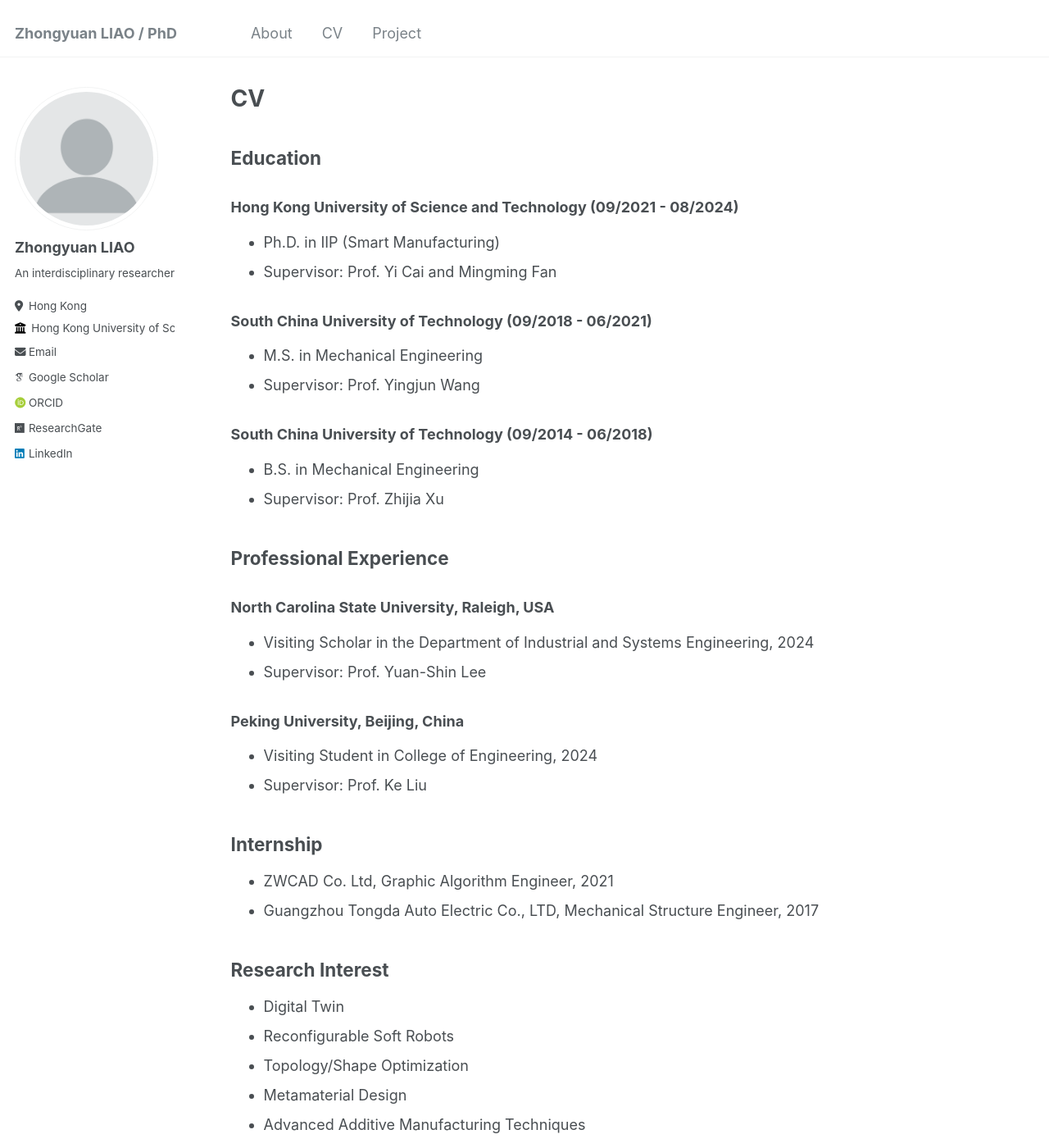
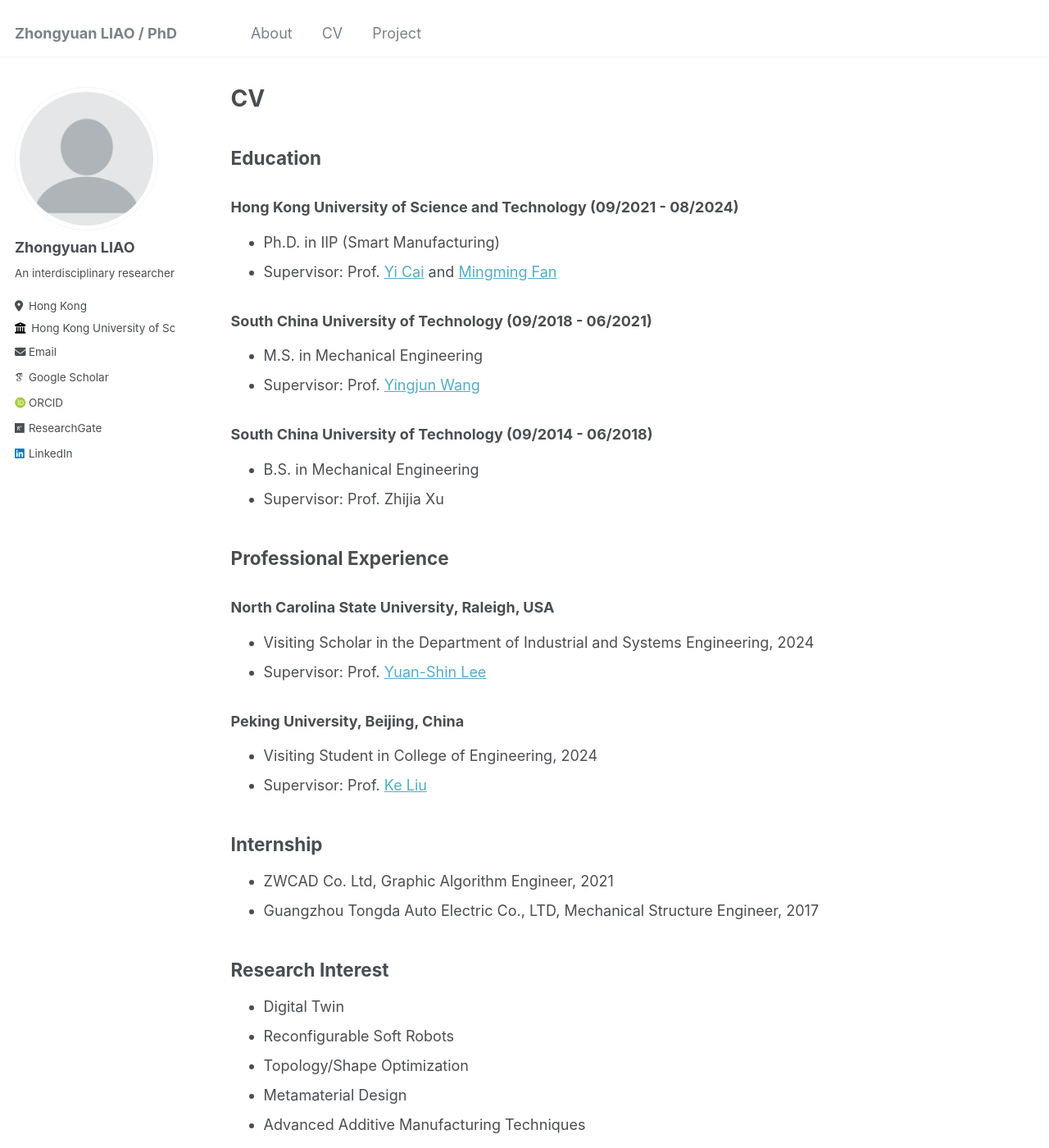
Before and after one commit to yuanzero/yuanzero.github.io, a Jekyll site: the page built from _pages/cv.md, in a window 1280 px wide and 1400 px high. Shown: the whole window at 82% size. Built offline with Jekyll 4.4.1, drawn with Linux system fonts in a browser that asks for light colours; some web fonts are replaced; some of the changed lines change nothing that is shown.

Commit message:
Update cv.md

```diff
--- a/_pages/cv.md
+++ b/_pages/cv.md
@@ -13,11 +13,11 @@ redirect_from:
 ## Education
 ### Hong Kong University of Science and Technology (09/2021 - 08/2024)
 - Ph.D. in IIP (Smart Manufacturing)
-- Supervisor: Prof. Yi Cai and Mingming Fan
+- Supervisor: Prof. [Yi Cai](https://facultyprofiles.hkust-gz.edu.cn/faculty-personal-page/CAI-Yi/yicai) and [Mingming Fan](https://www.mingmingfan.com/)
 
 ### South China University of Technology (09/2018 - 06/2021)
 - M.S. in Mechanical Engineering
-- Supervisor: Prof. Yingjun Wang
+- Supervisor: Prof. [Yingjun Wang](https://www.yingjun.group/75)
 
 ### South China University of Technology (09/2014 - 06/2018)
 - B.S. in Mechanical Engineering
@@ -26,11 +26,11 @@ redirect_from:
 ## Professional Experience
 ### North Carolina State University, Raleigh, USA
 - Visiting Scholar in the Department of Industrial and Systems Engineering, 2024
-- Supervisor: Prof. Yuan-Shin Lee
+- Supervisor: Prof. [Yuan-Shin Lee](https://ise.ncsu.edu/people/yslee/)
 
 ### Peking University, Beijing, China
 - Visiting Student in College of Engineering, 2024
-- Supervisor: Prof. Ke Liu
+- Supervisor: Prof. [Ke Liu](http://www2.coe.pku.edu.cn/faculty/liuke/)
 
 ## Internship
 - ZWCAD Co. Ltd, Graphic Algorithm Engineer, 2021
```
